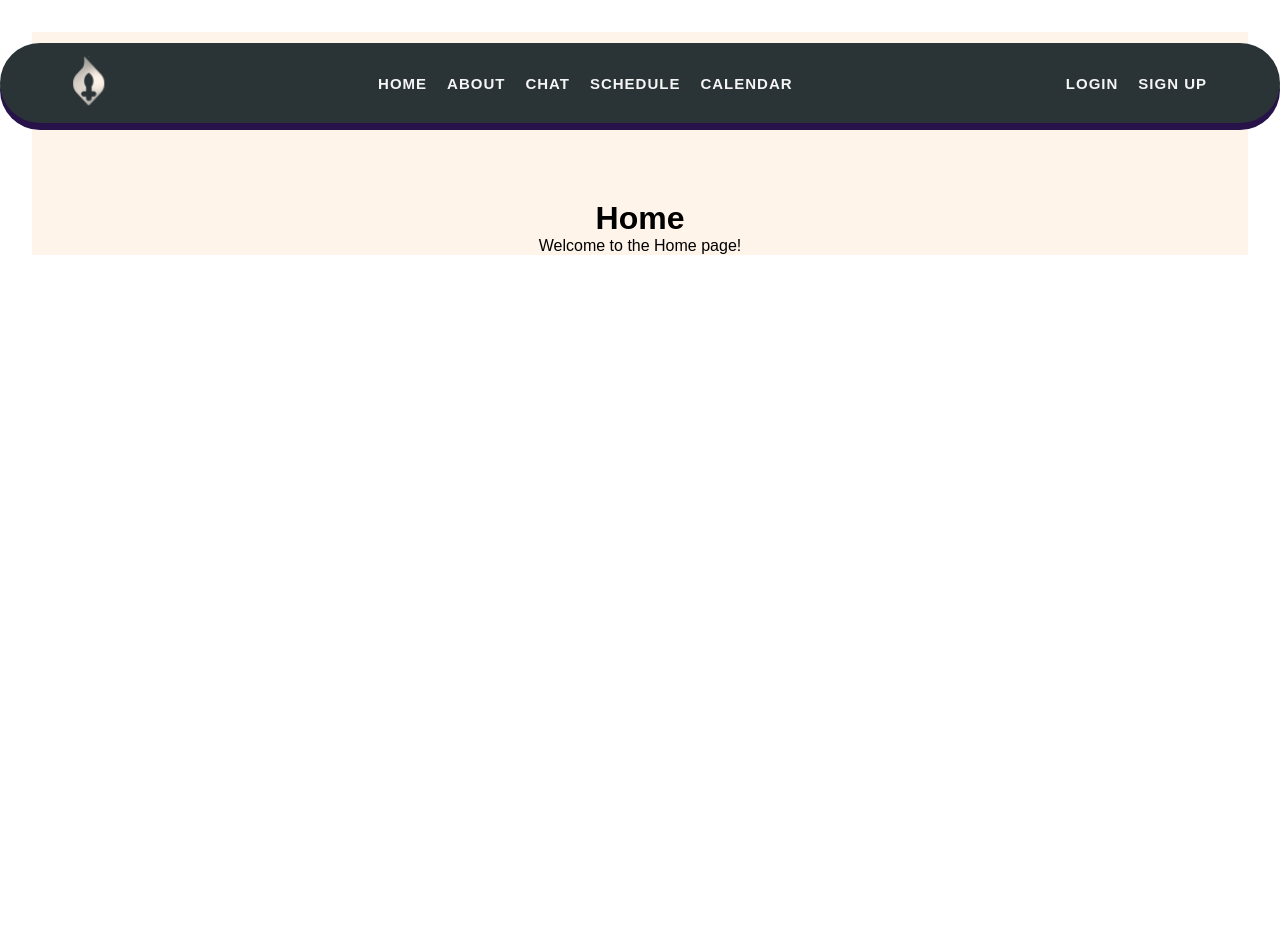
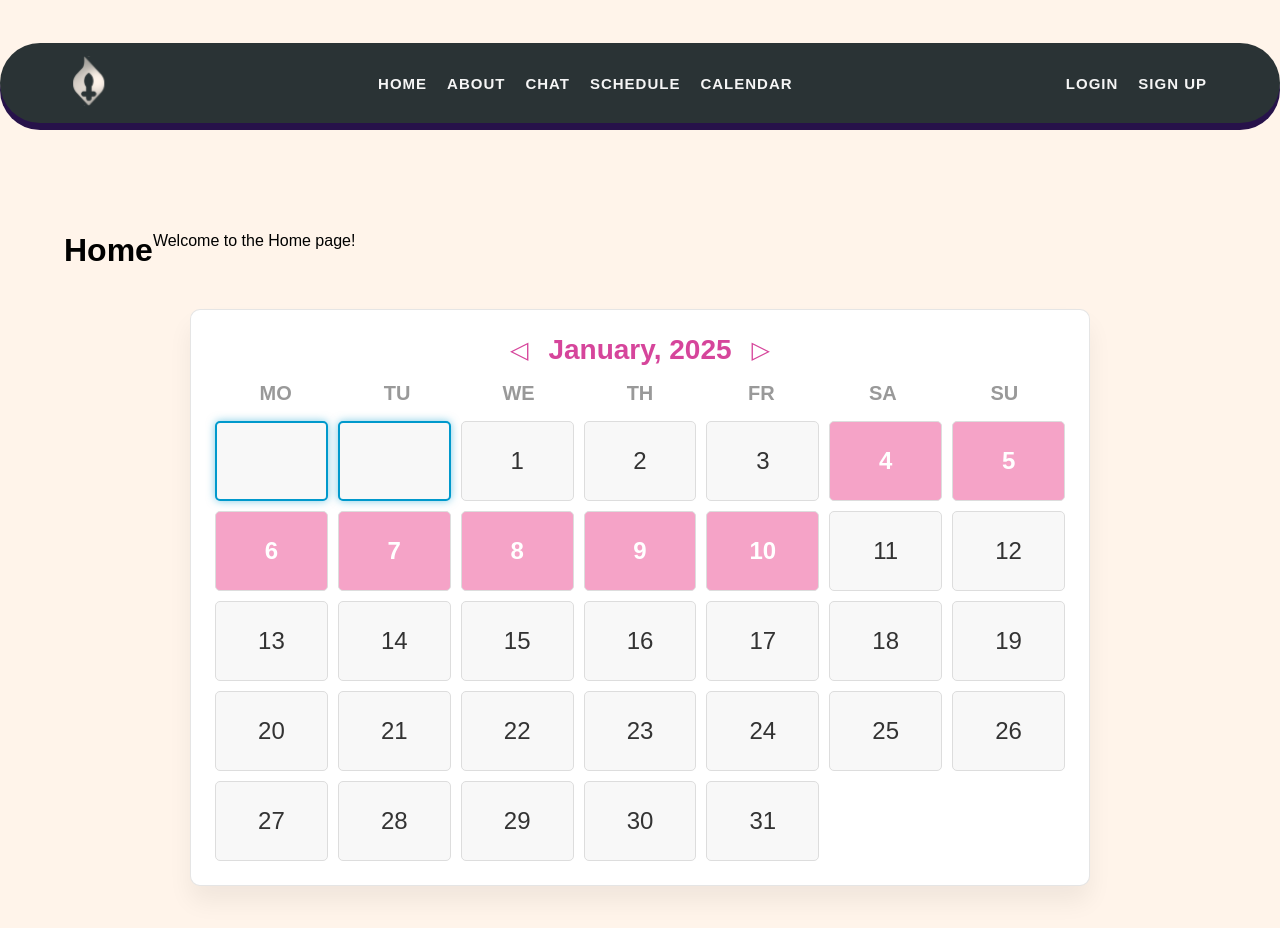
Before and after one commit to TrucNguyen2211/Hackathon_NhamNhamNho, a React (Vite) app in the folder frontend/: page / in a window 1280 px wide. Shown: the top 928 px of the page. Before the commit the page ends 800 px from the top, so only its background shows below. Built offline with nearby package versions, Linux system fonts and the light colour scheme.

Commit message:
Update Calendar

```diff
--- a/frontend/src/Home.jsx
+++ b/frontend/src/Home.jsx
@@ -1,17 +1,23 @@
 import { Link } from "react-router-dom";
 import { Navbar } from "./component/Navbar";
+import Calendar from "./component/Calendar";
 
 function Home() {
     return (
-        <>
+        <div id ="root">
             <header className="header">
                 <Navbar />
             </header>
+
             <div className="content">
                 <h1>Home</h1>
                 <p>Welcome to the Home page!</p>
             </div>
-        </>
+
+            <div className="calendar-box">
+                 <Calendar />
+            </div>
+        </div>
     );
 }
 
--- /dev/null
+++ b/frontend/src/component/Calendar.css
@@ -0,0 +1,109 @@
+body {
+    font-family: Arial, sans-serif;
+    background-color: #1a1a1a;
+    display: flex;
+    flex-direction: column;
+    align-items: center;
+    margin: 0;
+    padding: 0;
+}
+
+.calendar-container {
+    display: flex;
+    flex-direction: column;
+    align-items: center;
+    padding: 24px;
+    gap: 16px;
+    background: #ffffff;
+    border: 1px solid rgba(0, 0, 0, 0.1);
+    box-shadow: 0px 16px 24px rgba(0, 0, 0, 0.06);
+    border-radius: 10px;
+    width: 90%;
+    max-width: 900px;
+    margin-top: 40px;
+}
+
+.calendar-header {
+    display: flex;
+    align-items: center;
+    justify-content: center;
+    gap: 20px;
+    font-size: 28px;
+    font-weight: bold;
+    color: #D6459B;
+}
+
+.calendar-header button {
+    background: none;
+    border: none;
+    font-size: 24px;
+    cursor: pointer;
+    color: #D6459B;
+}
+
+.weekdays {
+    display: grid;
+    grid-template-columns: repeat(7, 1fr);
+    font-size: 20px;
+    font-weight: bold;
+    color: #999;
+    text-align: center;
+    width: 100%;
+}
+
+.calendar-grid {
+    display: grid;
+    grid-template-columns: repeat(7, 1fr);
+    gap: 10px;
+    width: 100%;
+}
+
+.day {
+    height: 80px;
+    display: flex;
+    justify-content: center;
+    align-items: center;
+    background: #f8f8f8;
+    border: 1px solid #ddd;
+    border-radius: 5px;
+    font-size: 24px;
+    color: #333;
+    cursor: pointer;
+}
+
+.highlight {
+    background: #F5A3C7;
+    color: white;
+    font-weight: bold;
+}
+
+.today {
+    background: #D6459B;
+    color: white;
+    font-weight: bold;
+}
+
+.selected {
+    border: 2px solid #0099CC;
+    box-shadow: 0 0 8px rgba(0, 153, 204, 0.5);
+}
+.selected-day-info {
+    margin-top: 20px;
+    font-size: 18px;
+    color: #333;
+    font-weight: bold;
+    text-align: center;
+}
+
+.popup {
+    position: absolute;
+    background: #ffd3e3;
+    padding: 10px 20px;
+    border-radius: 10px;
+    font-size: 16px;
+    color: #0099cc;
+    text-align: center;
+    box-shadow: 0px 4px 8px rgba(0, 0, 0, 0.1);
+    z-index: 1000;
+    white-space: nowrap;
+}
--- /dev/null
+++ b/frontend/src/component/Calendar.jsx
@@ -0,0 +1,123 @@
+import React, { useState, useEffect } from "react";
+import "./Calendar.css";
+
+const Calendar = () => {
+    const months = [
+        "January", "February", "March", "April", "May", "June",
+        "July", "August", "September", "October", "November", "December"
+    ];
+
+    const [currentMonth, setCurrentMonth] = useState(new Date().getMonth());
+    const [currentYear, setCurrentYear] = useState(new Date().getFullYear());
+    const [days, setDays] = useState([]);
+    const [selectedDay, setSelectedDay] = useState(null);
+    const [popup, setPopup] = useState({ show: false, message: "", position: {} });
+
+    useEffect(() => {
+        renderCalendar();
+    }, [currentMonth, currentYear]);
+
+    const renderCalendar = () => {
+        const firstDay = new Date(currentYear, currentMonth, 1).getDay();
+        const daysInMonth = new Date(currentYear, currentMonth + 1, 0).getDate();
+
+        const startDay = firstDay === 0 ? 6 : firstDay - 1;
+        const daysArray = [];
+
+        // Empty cells for offset
+        for (let i = 0; i < startDay; i++) {
+            daysArray.push({ day: null });
+        }
+
+        // Days in month
+        for (let day = 1; day <= daysInMonth; day++) {
+            daysArray.push({ day, highlight: day >= 4 && day <= 10 });
+        }
+
+        setDays(daysArray);
+    };
+
+    const changeMonth = (change) => {
+        let newMonth = currentMonth + change;
+        let newYear = currentYear;
+
+        if (newMonth < 0) {
+            newMonth = 11;
+            newYear--;
+        } else if (newMonth > 11) {
+            newMonth = 0;
+            newYear++;
+        }
+
+        setCurrentMonth(newMonth);
+        setCurrentYear(newYear);
+        setSelectedDay(null); // Reset selected day when the month changes
+        setPopup({ show: false, message: "", position: {} }); // Close any open popups
+    };
+
+    const chooseDay = (day, event) => {
+        if (!day) return;
+
+        setSelectedDay(day);
+
+        const message =
+            day >= 4 && day <= 10
+                ? `You are on day ${day - 3} of your period.`
+                : "No events on this day.";
+
+        const rect = event.target.getBoundingClientRect();
+
+        // Set popup position relative to the clicked day
+        const position = {
+            top: rect.top + window.scrollY + rect.height + 10,
+            left: rect.left + rect.width / 2,
+        };
+
+        setPopup({ show: true, message, position });
+
+        // Automatically hide the popup after 3 seconds
+        setTimeout(() => setPopup({ show: false, message: "", position: {} }), 3000);
+    };
+
+    return (
+        <div className="calendar-container">
+            <div className="calendar-header">
+                <button onClick={() => changeMonth(-1)}>&#9665;</button>
+                <span>{`${months[currentMonth]}, ${currentYear}`}</span>
+                <button onClick={() => changeMonth(1)}>&#9655;</button>
+            </div>
+            <div className="weekdays">
+                {["MO", "TU", "WE", "TH", "FR", "SA", "SU"].map((day, index) => (
+                    <div key={index}>{day}</div>
+                ))}
+            </div>
+            <div className="calendar-grid">
+                {days.map((item, index) => (
+                    <div
+                        key={index}
+                        className={`day ${item.highlight ? "highlight" : ""} ${
+                            selectedDay === item.day ? "selected" : ""
+                        }`}
+                        onClick={(event) => chooseDay(item.day, event)}
+                    >
+                        {item.day || ""}
+                    </div>
+                ))}
+            </div>
+            {popup.show && (
+                <div
+                    className="popup"
+                    style={{
+                        top: popup.position.top,
+                        left: popup.position.left,
+                        transform: "translateX(-50%)",
+                    }}
+                >
+                    {popup.message}
+                </div>
+            )}
+        </div>
+    );
+};
+
+export default Calendar;
--- a/frontend/src/index.css
+++ b/frontend/src/index.css
@@ -5,13 +5,23 @@
   font-family: sans-serif;
 }
 
-/* .container{
-  width: 100vw;
-  min-height: 100vh;
+#root {
+  width: 100%;
+  height: 100%;
   background-color: #FFF4EA;
-} */
+}
 
 .content {
+  display: flex;
   padding-top: 168px;
+  width: 100%;
   background-color: #FFF4EA;
 }
+
+.calendar-box {
+  display: flex;
+  flex-direction: column;
+  align-items: center;
+  justify-content: center;
+  width: 100%;
+}
```
Also changed, not shown: frontend/src/pages/Calendar.jsx (deleted).
